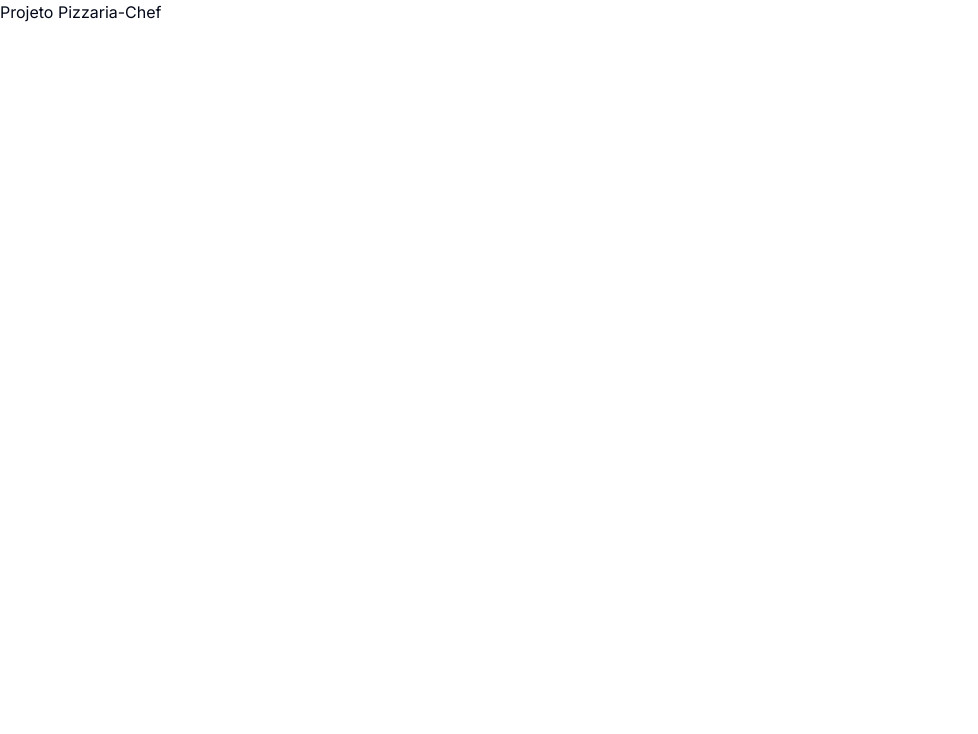
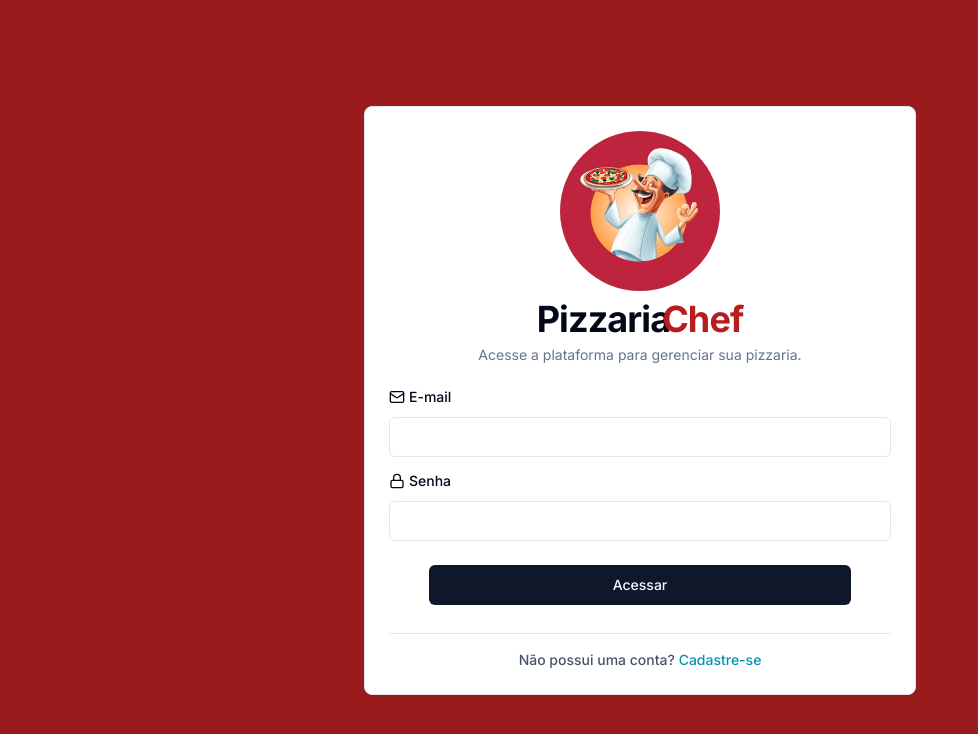
Before and after one commit to Dev-Messias/pizzaria-chef, a Next.js app: page / in a window 1280 px wide. Shown: the top 734 px of the page, without its empty margins (0-978 px from the left). Built offline with nearby package versions, Linux system fonts and the light colour scheme.

Commit message:
Feat: Página de login

```diff
--- a/package.json
+++ b/package.json
@@ -13,6 +13,7 @@
     "@radix-ui/react-dialog": "^1.1.1",
     "@radix-ui/react-dropdown-menu": "^2.1.1",
     "@radix-ui/react-label": "^2.1.0",
+    "@radix-ui/react-separator": "^1.1.0",
     "@radix-ui/react-slot": "^1.1.0",
     "@radix-ui/react-tooltip": "^1.1.2",
     "class-variance-authority": "^0.7.0",
--- a/src/app/page.tsx
+++ b/src/app/page.tsx
@@ -1,9 +1,72 @@
-import {Button} from '@/components/ui/button';
+import { Button } from '@/components/ui/button';
+import { Card, CardContent, CardDescription, CardHeader, CardTitle } from '@/components/ui/card';
+import { Input } from '@/components/ui/input';
+import { Label } from '@/components/ui/label';
+import logoImg from '../assets/chef-pizza.jpg'
+import Image from 'next/image'
+import { Separator } from '@/components/ui/separator';
+import { Lock, Mail } from 'lucide-react';
+import Link from 'next/link';
+
 
 export default function Home() {
   return (
-    <main>
-      <h1>Projeto Pizzaria-Chef</h1>
+    <main className='w-full h-screen bg-red-800 flex flex-col items-center justify-center' >
+      <div className='w-full px-3 max-w-xl m-auto' >
+        <Card className='w-full' >
+          <CardHeader className='w-full flex flex-col items-center' >
+            <div className='w-full flex flex-col gap-2 items-center justify-center' >
+              <Image
+              src={logoImg}
+              alt="Pizzaria Logo"
+              className='w-40 h-40 rounded-full'
+              />
+              <CardTitle className='font-bold text-4xl' >Pizzaria<span className='text-red-700 -ms-2' >Chef</span></CardTitle>
+            </div>
+
+            <CardDescription className='w-full text-center ' >
+              Acesse a plataforma para gerenciar sua pizzaria.
+            </CardDescription>
+          </CardHeader>
+
+          <CardContent>
+            <form className='flex flex-col gap-4' >
+              <div className='flex flex-col gap-2' >
+                <div className='flex flex-row items-center gap-1 mb-1' >
+                  <Mail className='w-4 h-4 select-none' />
+                  <Label>E-mail</Label>
+                </div>
+                <Input
+                  type='email'
+                  required
+                  name='email'
+
+                />
+              </div>
+
+              <div className='flex flex-col gap-2' >
+                <div className='flex flex-row items-center gap-1 mb-1' >
+                  <Lock className='w-4 h-4 select-none' />
+                  <Label>Senha</Label>
+                </div>
+                <Input
+                   type='password'
+                   required
+                   name='password'
+                />
+              </div>
+
+              <div className='w-full flex flex-col items-center px-10 mt-2 mb-3' >
+                <Button className='w-full' >Acessar</Button>
+              </div>
+              <Separator/>
+              <div className='w-full flex flex-col items-center' >
+                <Link href='/signup' className=' cursor-pointer text-sm font-medium text-slate-600' >Não possui uma conta? <span className='text-cyan-600' >Cadastre-se</span></Link>
+              </div>
+            </form>
+          </CardContent>
+        </Card>
+      </div>
     </main>
   );
 }
--- /dev/null
+++ b/src/components/ui/separator.tsx
@@ -0,0 +1,31 @@
+"use client"
+
+import * as React from "react"
+import * as SeparatorPrimitive from "@radix-ui/react-separator"
+
+import { cn } from "@/lib/utils"
+
+const Separator = React.forwardRef<
+  React.ElementRef<typeof SeparatorPrimitive.Root>,
+  React.ComponentPropsWithoutRef<typeof SeparatorPrimitive.Root>
+>(
+  (
+    { className, orientation = "horizontal", decorative = true, ...props },
+    ref
+  ) => (
+    <SeparatorPrimitive.Root
+      ref={ref}
+      decorative={decorative}
+      orientation={orientation}
+      className={cn(
+        "shrink-0 bg-border",
+        orientation === "horizontal" ? "h-[1px] w-full" : "h-full w-[1px]",
+        className
+      )}
+      {...props}
+    />
+  )
+)
+Separator.displayName = SeparatorPrimitive.Root.displayName
+
+export { Separator }
```
Also changed, not shown: src/assets/chef-pizza.jpg (added), 1 other file (tests, documents, lock files or other folders).
